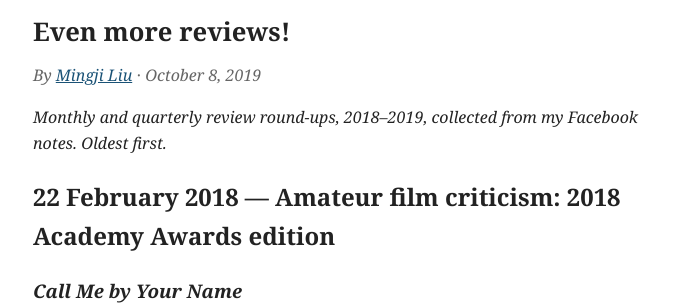
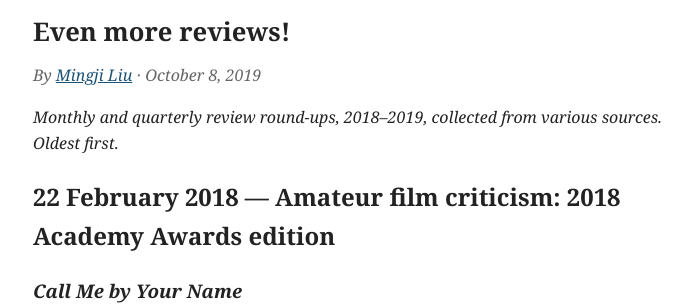
Before and after one commit to mingjiliu/mingjiliu.github.io, a Jekyll site: the page built from _reviews/even-more-reviews.md, in a window 1280 px wide and 900 px high. Shown: the part 148-453 px from the top of the window, without its empty margins (291-984 px from the left). Built offline with Jekyll 4.4.1, drawn with Linux system fonts in a browser that asks for light colours.

Commit message:
Update even-more-reviews.md

```diff
--- a/_reviews/even-more-reviews.md
+++ b/_reviews/even-more-reviews.md
@@ -3,7 +3,7 @@ title: "Even more reviews!"
 date: 2019-10-08
 ---
 
-*Monthly and quarterly review round-ups, 2018–2019, collected from my Facebook notes. Oldest first.*
+*Monthly and quarterly review round-ups, 2018–2019, collected from various sources. Oldest first.*
 
 ## 22 February 2018 — Amateur film criticism: 2018 Academy Awards edition
 
```
